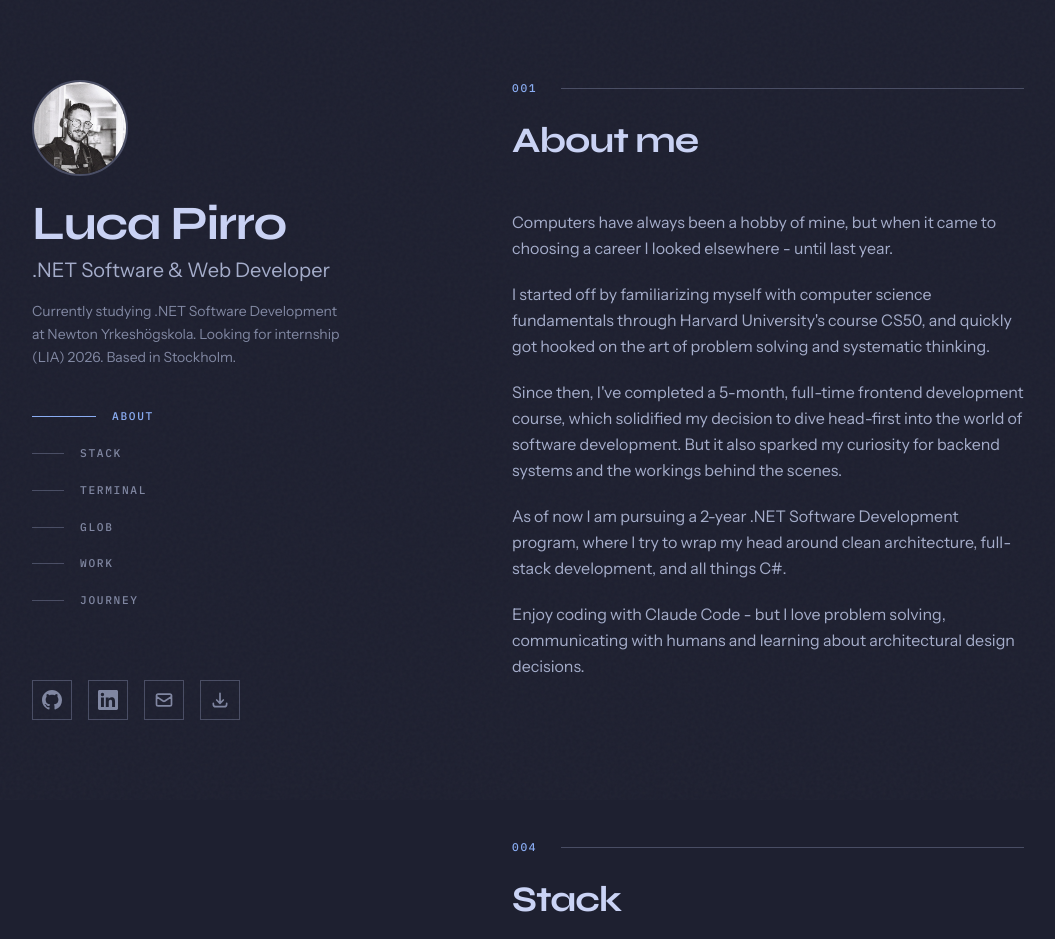
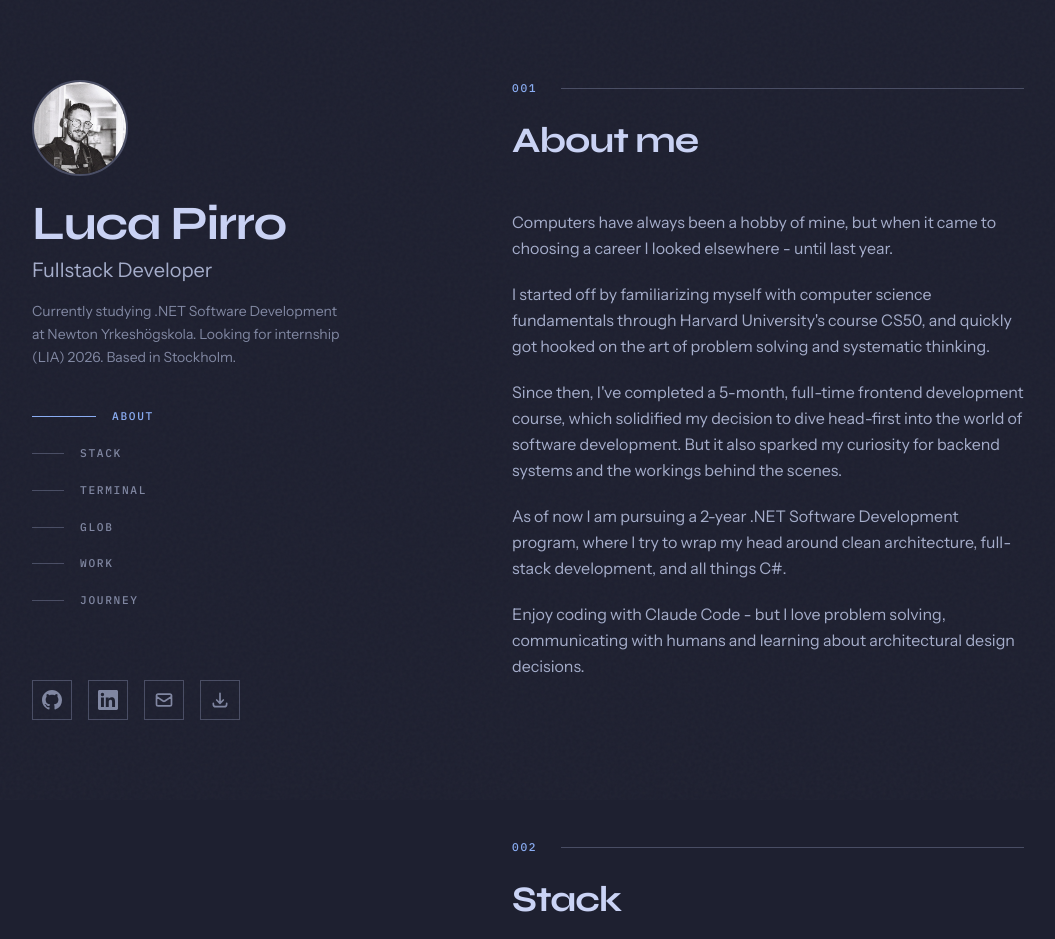
Before and after one commit to Garla-mantix/portfolio-site, a React (Vite) app: page / in a window 1280 px wide. Shown: the top 939 px of the page, without its empty margins (128-1183 px from the left). Built offline with nearby package versions, Linux system fonts and the light colour scheme.

Commit message:
Removed footer and corrected numbering of sections.

```diff
--- a/src/App.tsx
+++ b/src/App.tsx
@@ -1,4 +1,4 @@
-import { Sidebar, Footer } from './components/layout';
+import { Sidebar } from './components/layout';
 import { About, Projects, TypingGame, ScratchGame, Skills, Experience } from './components/sections';
 
 function App() {
@@ -18,7 +18,6 @@ function App() {
           <ScratchGame />
           <Projects />
           <Experience />
-          <Footer />
         </main>
       </div>
     </div>
--- a/src/components/layout/Sidebar.tsx
+++ b/src/components/layout/Sidebar.tsx
@@ -38,7 +38,7 @@ export function Sidebar() {
             Luca Pirro
           </h1>
           <p className="text-xl text-fog mb-4">
-            .NET Software & Web Developer
+            Fullstack Developer
           </p>
           <p className="text-smoke text-sm lg:max-w-xs leading-relaxed">
             Currently studying .NET Software Development at Newton Yrkeshögskola.
--- a/src/components/sections/Experience.tsx
+++ b/src/components/sections/Experience.tsx
@@ -13,7 +13,7 @@ export function Experience() {
           className="mb-12"
         >
           <div className="flex items-center gap-6 mb-6">
-            <span className="label-mono text-amber">005</span>
+            <span className="label-mono text-amber">006</span>
             <span className="flex-1 h-px bg-slate" />
           </div>
           <h2 className="heading-display text-3xl sm:text-4xl text-bone mb-4">
@@ -85,6 +85,15 @@ export function Experience() {
             ))}
           </div>
         </div>
+
+        {/* Glowing bottom line */}
+        <motion.div
+          initial={{ scaleX: 0 }}
+          whileInView={{ scaleX: 1 }}
+          viewport={{ once: true }}
+          transition={{ delay: 0.3, duration: 0.8 }}
+          className="mt-16 h-px bg-linear-to-r from-transparent via-amber to-transparent origin-center"
+        />
     </section>
   );
 }
--- a/src/components/sections/Projects.tsx
+++ b/src/components/sections/Projects.tsx
@@ -13,7 +13,7 @@ export function Projects() {
           className="mb-12"
         >
           <div className="flex items-center gap-6 mb-6">
-            <span className="label-mono text-amber">002</span>
+            <span className="label-mono text-amber">005</span>
             <span className="flex-1 h-px bg-slate" />
           </div>
           <h2 className="heading-display text-3xl sm:text-4xl text-bone mb-4">
--- a/src/components/sections/Skills.tsx
+++ b/src/components/sections/Skills.tsx
@@ -21,7 +21,7 @@ export function Skills() {
         className="mb-12"
       >
         <div className="flex items-center gap-6 mb-6">
-          <span className="label-mono text-amber">004</span>
+          <span className="label-mono text-amber">002</span>
           <span className="flex-1 h-px bg-slate" />
         </div>
         <h2 className="heading-display text-3xl sm:text-4xl text-bone mb-4">
```
